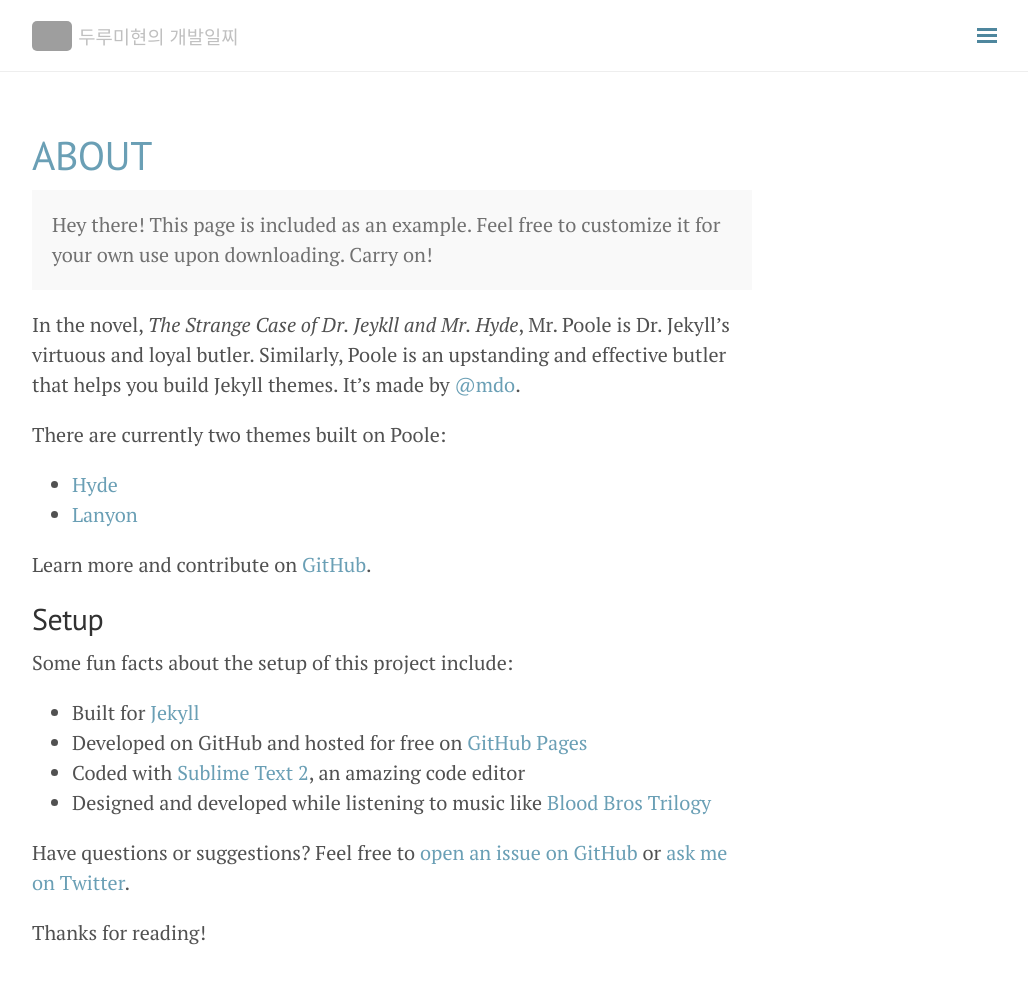
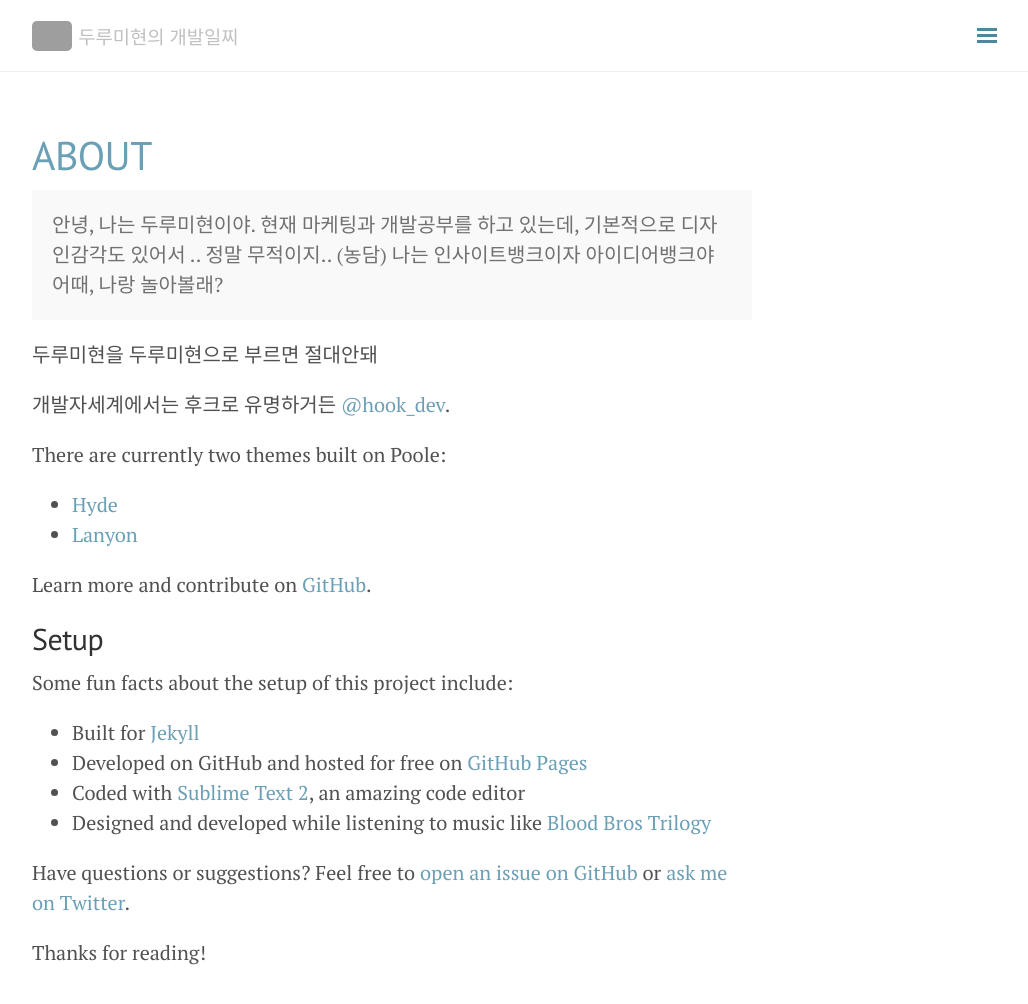
Before and after one commit to durumimi/durumimi.github.com, a Jekyll site: the page built from about.md, in a window 1280 px wide and 1048 px high. Shown: the top 1004 px of the window, without its empty margins (248-1276 px from the left). Built offline with Jekyll 4.4.1, drawn with Linux system fonts in a browser that asks for light colours; nearby versions of some CDN libraries; comment, search, counter and statistics services are not loaded; grey boxes are pictures that could not be loaded.

Commit message:
Update about.md

```diff
--- a/about.md
+++ b/about.md
@@ -4,10 +4,16 @@ title: About
 ---
 
 <p class="message">
-  Hey there! This page is included as an example. Feel free to customize it for your own use upon downloading. Carry on!
+  안녕, 나는 두루미현이야.
+    현재 마케팅과 개발공부를 하고 있는데, 기본적으로 디자인감각도 있어서 .. 정말 무적이지..
+    (농담)
+    나는 인사이트뱅크이자 아이디어뱅크야
+    어때, 나랑 놀아볼래?
 </p>
 
-In the novel, *The Strange Case of Dr. Jeykll and Mr. Hyde*, Mr. Poole is Dr. Jekyll's virtuous and loyal butler. Similarly, Poole is an upstanding and effective butler that helps you build Jekyll themes. It's made by [@mdo](https://twitter.com/mdo).
+두루미현을 두루미현으로 부르면 절대안돼
+
+개발자세계에서는 후크로 유명하거든  [@hook_dev](https://instagram.com/hook_dev).
 
 There are currently two themes built on Poole:
 
```
